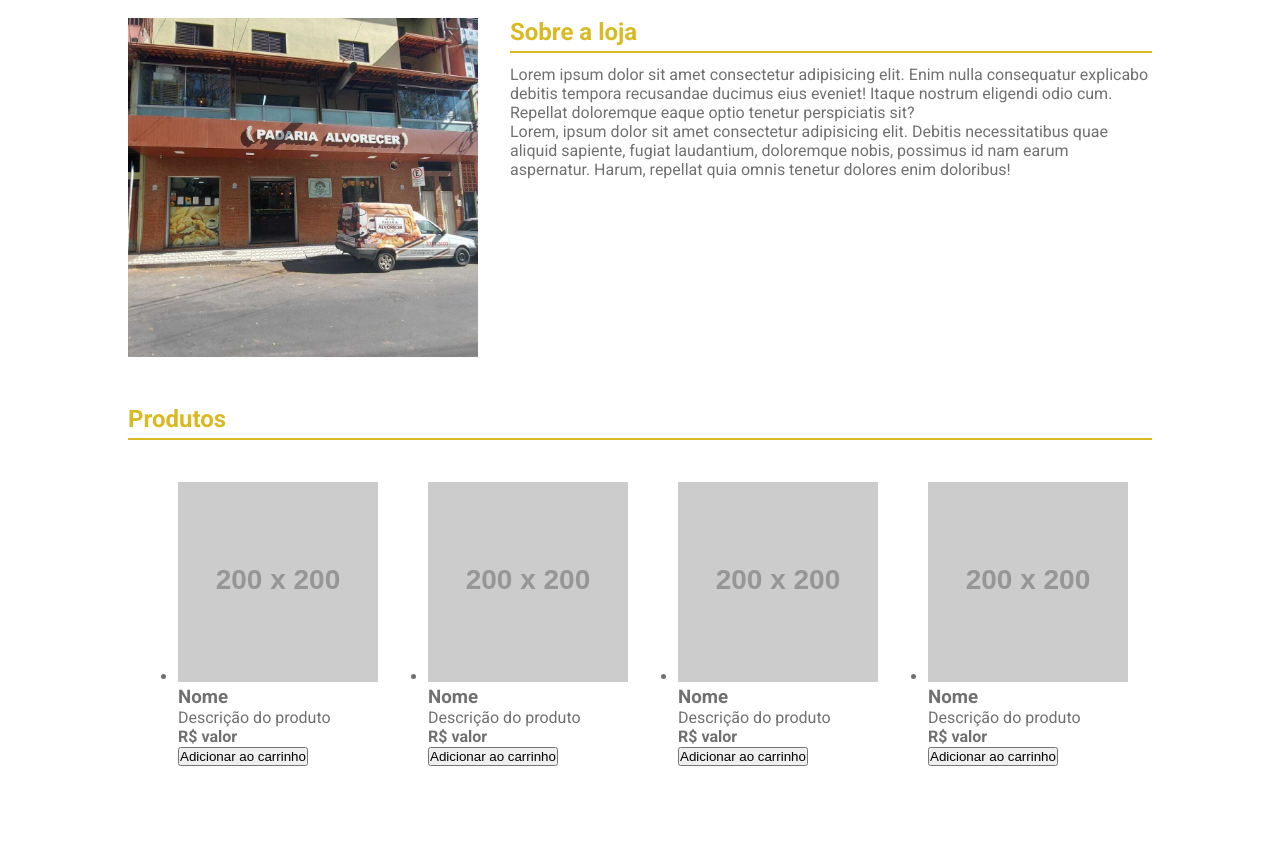
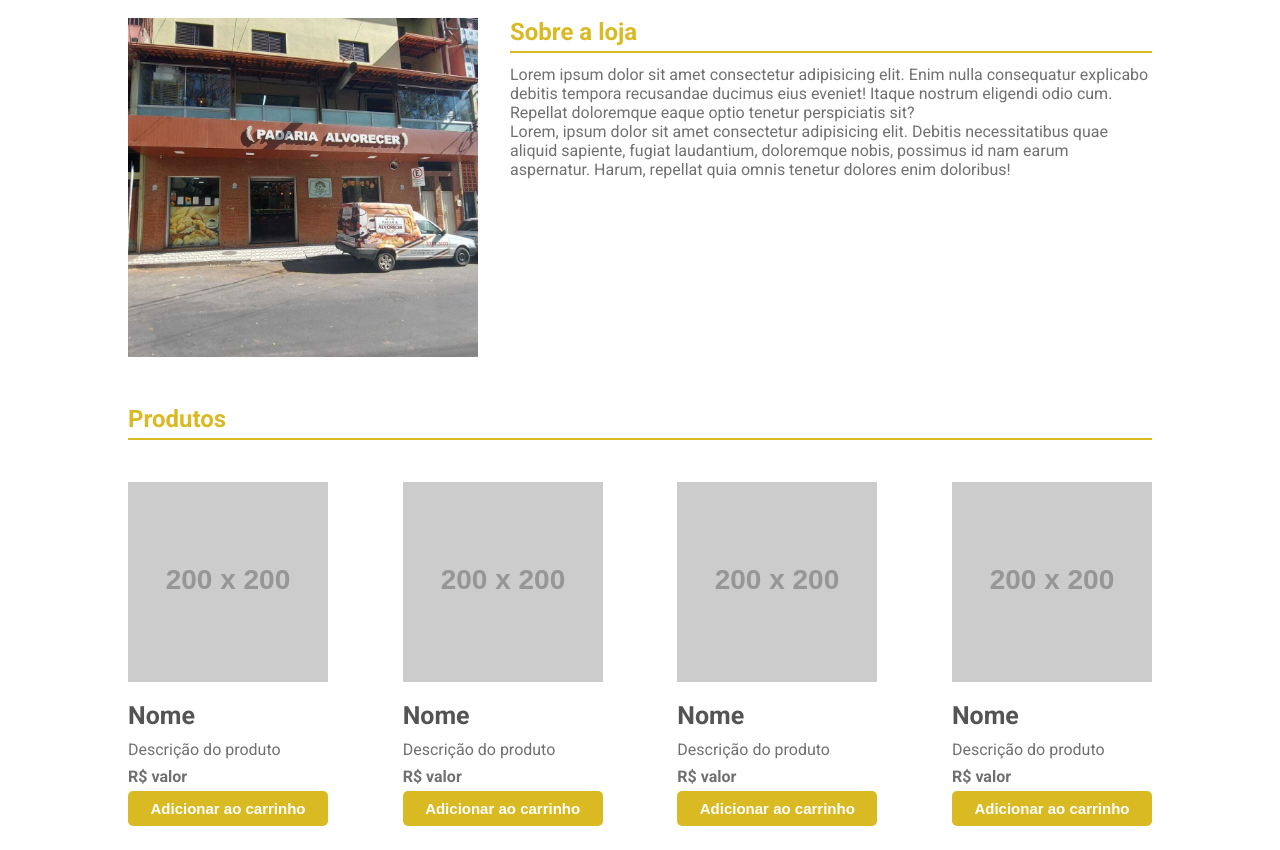
Before and after one commit to Thalisson-both/css-responsivo_atividade, a plain HTML site: page index.html in a window 1280 px wide. Shown: the part 76-926 px from the top of the page. Before the commit the page ends 866 px from the top, so only its background shows below. Drawn offline with Linux system fonts and the light colour scheme; placeholder pictures from the web are drawn by us.

Commit message:
edição da lista de produtos

```diff
--- a/main.css
+++ b/main.css
@@ -72,10 +72,42 @@ span {
 
 .produtos {
     margin-top: 30px;
+    width: 100%;
     display: flex;
     flex-direction: row;
+    justify-content: space-between;
 }
 
 .produtos li {
-    margin-left: 50px;
+    list-style: none;
 }
+
+.produtos li img {
+    padding-bottom: 15px;
+}
+
+.produtos li h3 {
+    font-size: 25px;
+    color: #545454;
+    margin-bottom: 10px;
+}
+
+.produtos li p {
+    margin-bottom: 8px;
+}
+
+.produtos li .price {
+    margin-bottom: 5px;
+}
+
+.produtos li button {
+    width: 100%;
+    height: 35px;
+    background-color: #D9BA23;
+    border: none;
+    border-radius: 5px;
+    color: #fff;
+    cursor: pointer;
+    font-size: 15px;
+    font-weight: bold;
+}
```
